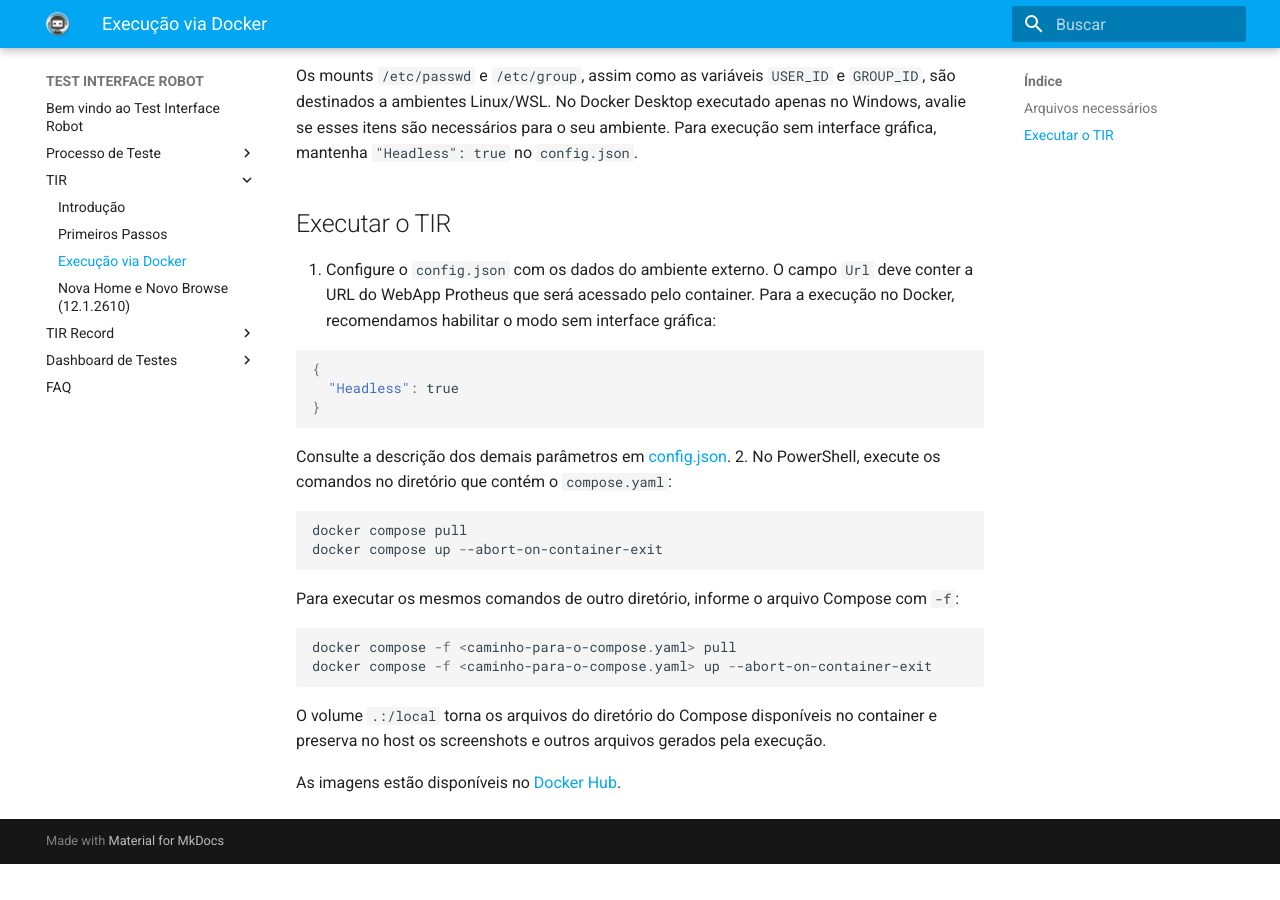
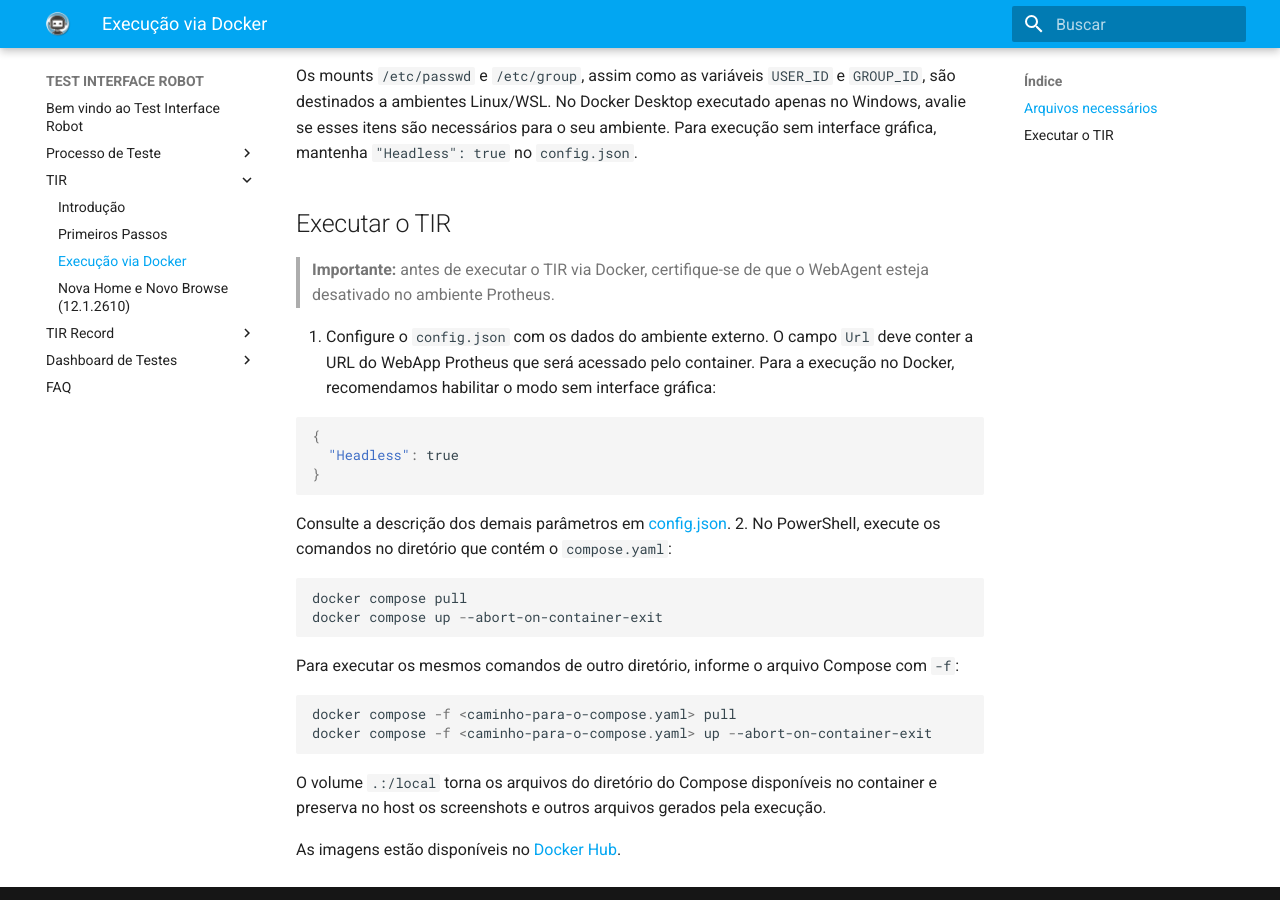
Before and after one commit to totvs/tir-docs, an MkDocs documentation site: the page built from docs/tir-framework/ExecDocker.md, in a window 1280 px wide and 900 px high, scrolled down 808 px. Built offline with MkDocs 1.6.1 and Material for MkDocs 9.7.7, drawn with Linux system fonts in a browser that asks for light colours; before the commit the page ends 1672 px from its top, so only the background shows below that.

Commit message:
docs(tir-framework): add WebAgent prerequisite notice to Docker execution guide
- Add important notice about disabling WebAgent in Protheus environment before Docker execution
- Clarify prerequisite requirement upfront in the execution section
- Improve documentation clarity for Docker setup process

````diff
--- a/docs/tir-framework/ExecDocker.md
+++ b/docs/tir-framework/ExecDocker.md
@@ -32,6 +32,8 @@ Os mounts `/etc/passwd` e `/etc/group`, assim como as variáveis `USER_ID` e `GR
 
 ## Executar o TIR
 
+> **Importante:** antes de executar o TIR via Docker, certifique-se de que o WebAgent esteja desativado no ambiente Protheus.
+
 1. Configure o `config.json` com os dados do ambiente externo. O campo `Url` deve conter a URL do WebApp Protheus que será acessado pelo container. Para a execução no Docker, recomendamos habilitar o modo sem interface gráfica:
 
    ```json
````
